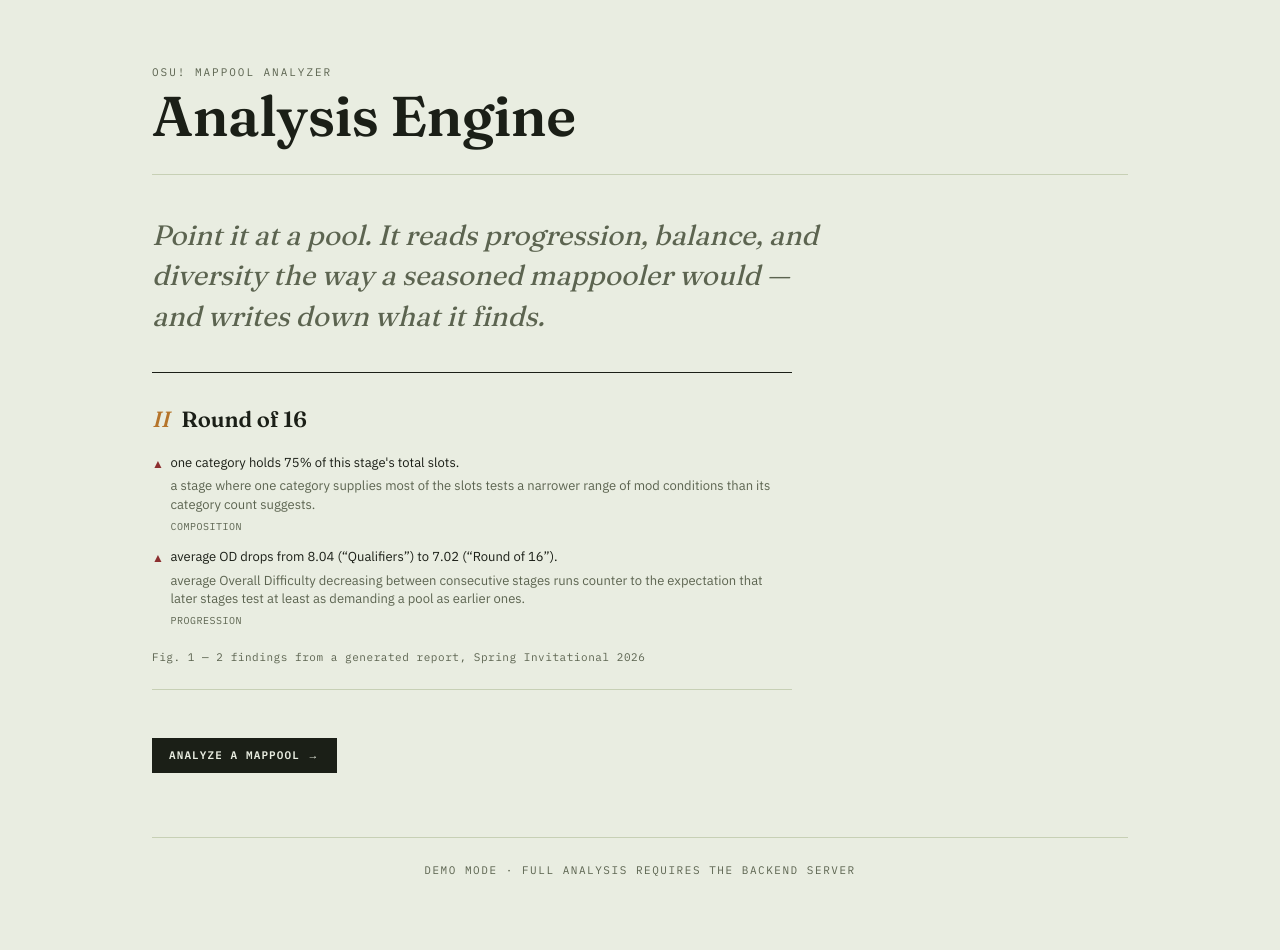
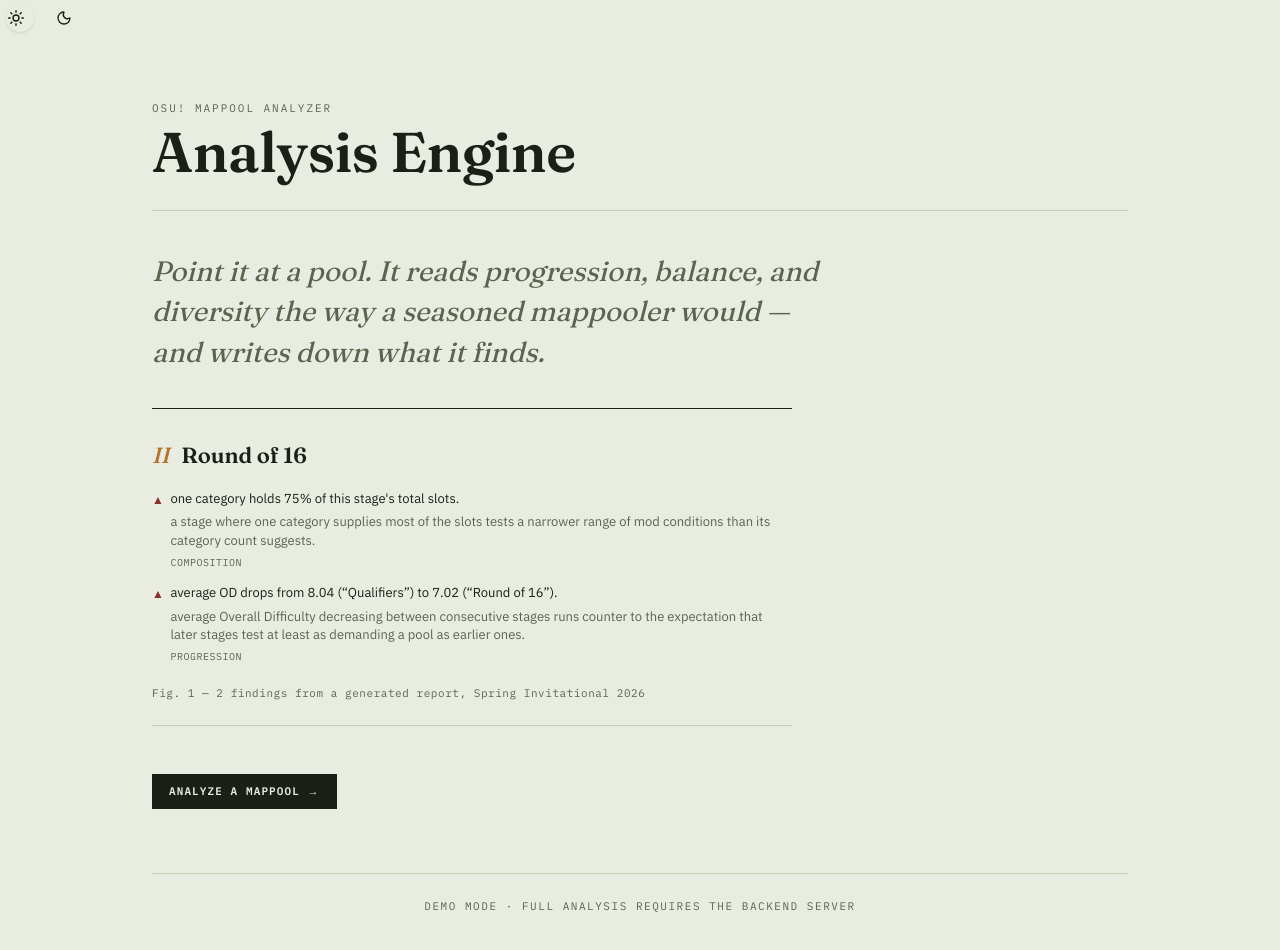
Before and after one commit to Ascaveth/osu-mappool-analyzer, a Next.js app in the folder frontend/: page / in a window 1280 px wide. Shown: the top 950 px of the page. Built offline with nearby package versions, Linux system fonts and the light colour scheme.

Commit message:
feat(frontend): replace theme toggle with animated switch component
Swaps the tabbed light/dark/system Theme control for a shadcn-based
ThemeSwitch (sun/moon icons over a Radix Switch), used in the root
layout's theme-switcher slot.

```diff
--- a/frontend/app/layout.tsx
+++ b/frontend/app/layout.tsx
@@ -1,24 +1,28 @@
 import type { Metadata } from "next";
 import { Fraunces, IBM_Plex_Sans, IBM_Plex_Mono } from "next/font/google";
 import "./globals.css";
-
-const fraunces = Fraunces({
-  variable: "--font-fraunces",
-  subsets: ["latin"],
-  style: ["normal", "italic"],
-  weight: ["400", "500", "600"],
-});
+import { ThemeProvider } from "next-themes";
+import ThemeSwitch from "@/components/ui/theme-switch";
+import { Footer } from "@/components/Footer";
 
 const plexSans = IBM_Plex_Sans({
   variable: "--font-plex-sans",
   subsets: ["latin"],
-  weight: ["400", "500", "600"],
+  weight: ["400", "500", "600", "700"],
 });
 
 const plexMono = IBM_Plex_Mono({
   variable: "--font-plex-mono",
   subsets: ["latin"],
   weight: ["400", "500", "600"],
+});
+
+const fraunces = Fraunces({
+  variable: "--font-fraunces",
+  subsets: ["latin"],
+  style: ["normal", "italic"],
+  weight: "variable",
+  axes: ["opsz", "SOFT", "WONK"],
 });
 
 export const metadata: Metadata = {
@@ -40,9 +44,18 @@ export default function RootLayout({
   return (
     <html
       lang="en"
-      className={`${fraunces.variable} ${plexSans.variable} ${plexMono.variable}`}
+      className={`${plexSans.variable} ${fraunces.variable} ${plexMono.variable}`}
+      suppressHydrationWarning
     >
-      <body>{children}</body>
+      <body>
+        <ThemeProvider attribute="class" defaultTheme="system" enableSystem>
+          <div className="theme-switcher">
+            <ThemeSwitch />
+          </div>
+          {children}
+          <Footer />
+        </ThemeProvider>
+      </body>
     </html>
   );
 }
--- /dev/null
+++ b/frontend/components/ui/demo.tsx
@@ -0,0 +1,5 @@
+import ThemeSwitch from "@/components/ui/theme-switch";
+
+export default function DemoOne() {
+  return <ThemeSwitch />;
+}
--- /dev/null
+++ b/frontend/components/ui/switch.tsx
@@ -0,0 +1,29 @@
+"use client"
+
+import * as React from "react"
+import * as SwitchPrimitives from "@radix-ui/react-switch"
+
+import { cn } from "@/lib/utils"
+
+const Switch = React.forwardRef<
+  React.ElementRef<typeof SwitchPrimitives.Root>,
+  React.ComponentPropsWithoutRef<typeof SwitchPrimitives.Root>
+>(({ className, ...props }, ref) => (
+  <SwitchPrimitives.Root
+    className={cn(
+      "peer inline-flex h-6 w-11 shrink-0 cursor-pointer items-center rounded-full border-2 border-transparent transition-colors focus-visible:outline-none focus-visible:ring-2 focus-visible:ring-ring focus-visible:ring-offset-2 focus-visible:ring-offset-background disabled:cursor-not-allowed disabled:opacity-50 data-[state=checked]:bg-primary data-[state=unchecked]:bg-input",
+      className,
+    )}
+    {...props}
+    ref={ref}
+  >
+    <SwitchPrimitives.Thumb
+      className={cn(
+        "pointer-events-none block h-5 w-5 rounded-full bg-background shadow-lg ring-0 transition-transform data-[state=checked]:translate-x-5 data-[state=unchecked]:translate-x-0",
+      )}
+    />
+  </SwitchPrimitives.Root>
+))
+Switch.displayName = SwitchPrimitives.Root.displayName
+
+export { Switch }
--- /dev/null
+++ b/frontend/components/ui/theme-switch.tsx
@@ -0,0 +1,91 @@
+"use client";
+
+import { MoonIcon, SunIcon } from "lucide-react";
+import { Switch } from "@/components/ui/switch";
+import { useTheme } from "next-themes";
+import { useCallback, useEffect, useState } from "react";
+import { cn } from "@/lib/utils";
+
+const ThemeSwitch = ({
+  className,
+  ...props
+}: React.HTMLAttributes<HTMLDivElement>) => {
+  const { resolvedTheme, setTheme } = useTheme();
+  const [mounted, setMounted] = useState(false);
+
+  useEffect(() => {
+    // eslint-disable-next-line react-hooks/set-state-in-effect -- SSR hydration guard: theme is unknown until mount.
+    setMounted(true);
+  }, []);
+
+  const checked = mounted && resolvedTheme === "dark";
+
+  const handleCheckedChange = useCallback(
+    (isChecked: boolean) => {
+      setTheme(isChecked ? "dark" : "light");
+    },
+    [setTheme],
+  );
+
+  if (!mounted) return null;
+
+  return (
+    <div
+      className={cn(
+        "relative flex items-center justify-center", // center the whole control
+        "h-9 w-20", // track sized to hug the icons
+        className
+      )}
+      {...props}
+    >
+      {/* The real shadcn Switch (full-size, same structure) */}
+      <Switch
+        checked={checked}
+        onCheckedChange={handleCheckedChange}
+        className={cn(
+          // root (track)
+          "peer absolute inset-0 h-full w-full rounded-full bg-input/50 transition-colors",
+          "focus-visible:outline-none focus-visible:ring-2 focus-visible:ring-ring focus-visible:ring-offset-2",
+          // tune the default thumb size & z-index so it slides over icons
+          "[&>span]:h-7 [&>span]:w-7 [&>span]:rounded-full [&>span]:bg-background [&>span]:shadow [&>span]:z-10",
+          // override default translate distances so the thumb moves across 20px track padding + icon spacing
+          "data-[state=unchecked]:[&>span]:translate-x-1",
+          "data-[state=checked]:[&>span]:translate-x-[44px]" // 44 ≈ w-20(80) - padding - thumb(28)
+        )}
+      />
+
+      {/* Icons overlaid inside the track, perfectly centered left/right */}
+      <span
+        className={cn(
+          "pointer-events-none absolute left-2 inset-y-0 z-0",
+          "flex items-center justify-center"
+        )}
+      >
+        <SunIcon
+          size={16}
+          className={cn(
+            "transition-all duration-200 ease-out",
+            checked ? "text-muted-foreground/70" : "text-foreground scale-110"
+          )}
+        />
+      </span>
+
+      <span
+        className={cn(
+          "pointer-events-none absolute right-2 inset-y-0 z-0",
+          "flex items-center justify-center"
+        )}
+      >
+        <MoonIcon
+          size={16}
+          className={cn(
+            "transition-all duration-200 ease-out",
+            checked ? "text-foreground scale-110" : "text-muted-foreground/70"
+          )}
+        />
+      </span>
+    </div>
+  );
+};
+
+export default ThemeSwitch;
```
Also changed, not shown: frontend/package.json (+11 -1 lines), 1 other file (tests, documents, lock files or other folders).
